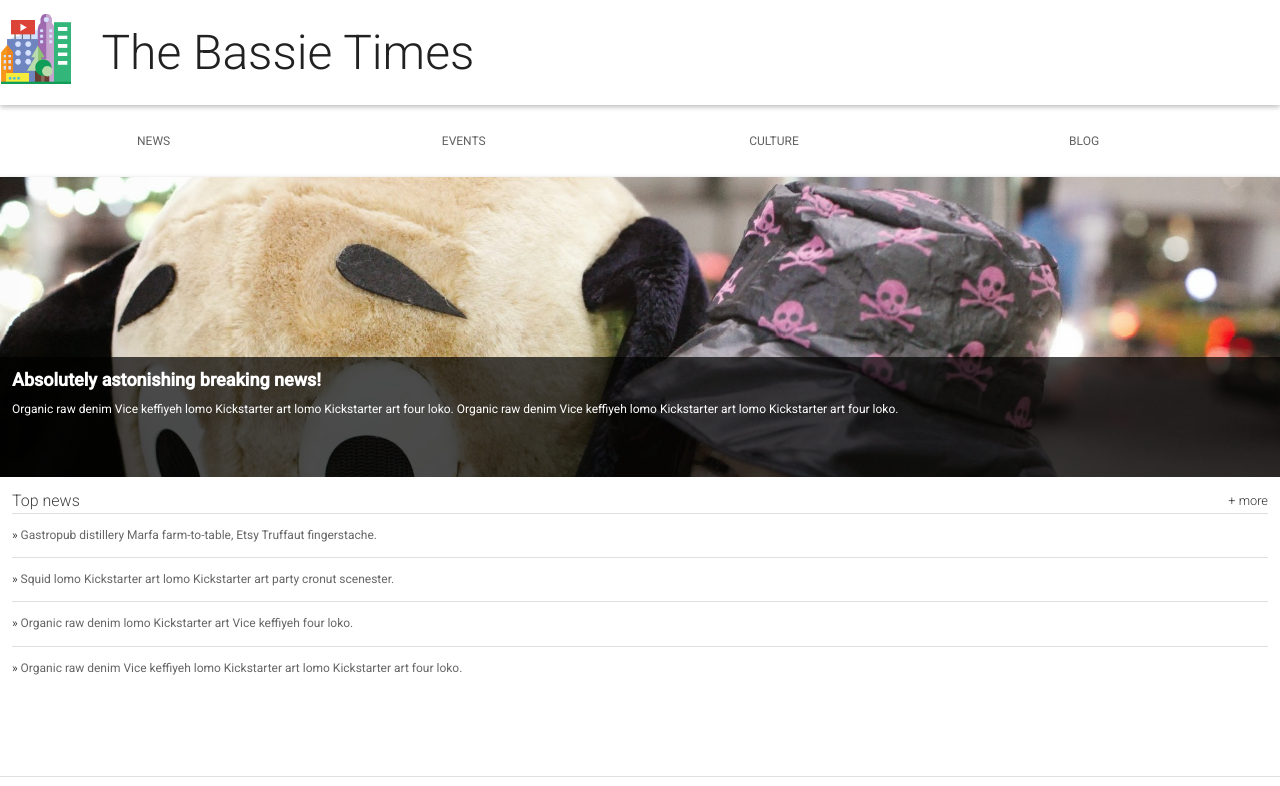
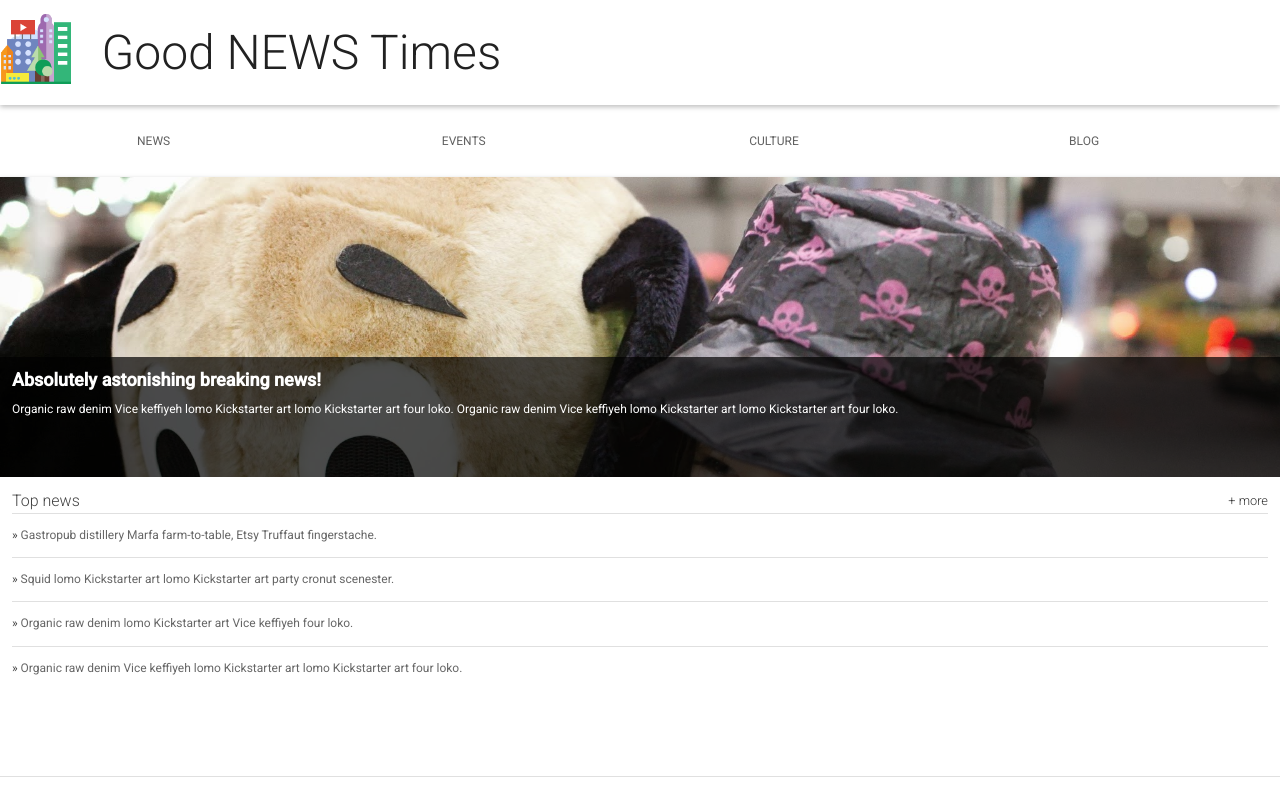
Before and after one commit to bassiebangura/news_website, a plain HTML site: page index.html in a window 1280 px wide. Shown: the top 786 px of the page. Drawn offline with Linux system fonts and the light colour scheme.

Commit message:
Change website title

```diff
--- a/index.html
+++ b/index.html
@@ -14,7 +14,7 @@
       <div class="header__inner">
         <img class="header__logo" src="images/city.png" alt="iconic view of a cityscape">
         <h1 class="header__title">
-          The Bassie Times
+          Good NEWS Times
         </h1>
       </div>
     </header>
```
